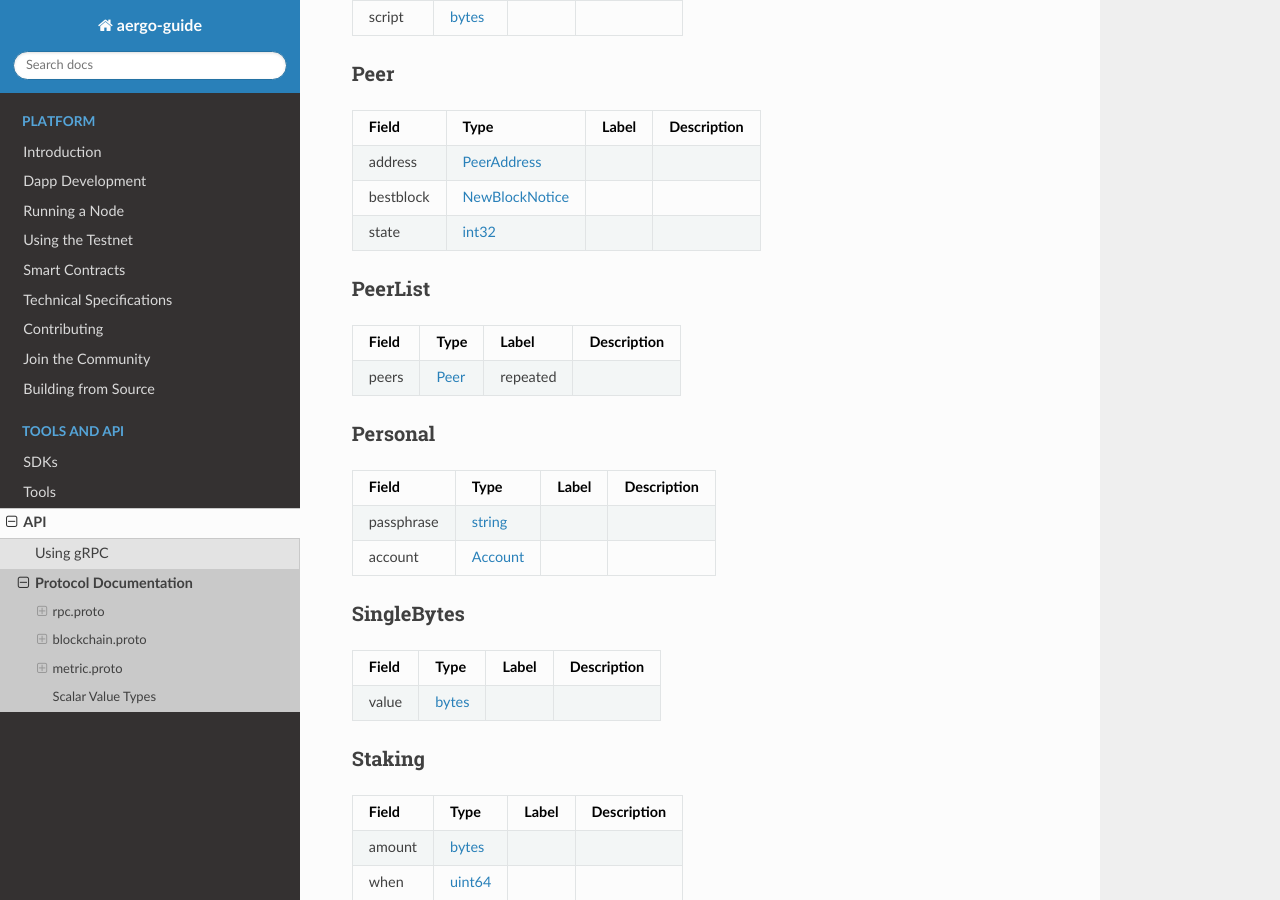
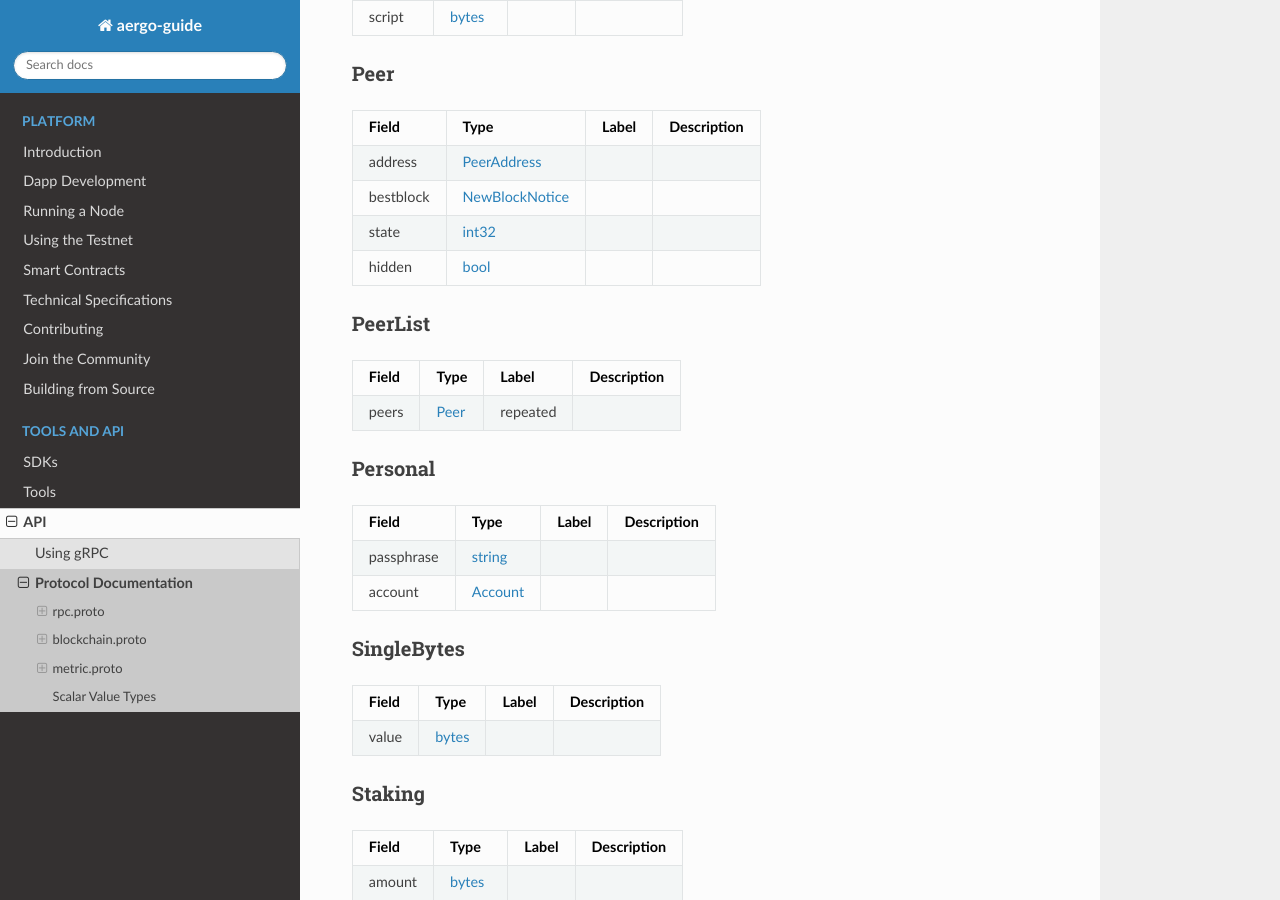
Before and after one commit to aergoio/guide, a Sphinx documentation site: the page built from source/api/rpc-autogenerated.md, in a window 1280 px wide and 900 px high, scrolled down 5667 px. Built offline with Sphinx 7.4.7 and the Read the Docs theme 2.0.0, drawn with Linux system fonts in a browser that asks for light colours.

Commit message:
Update protobuf docs for 0.10.0

```diff
--- a/source/api/rpc-autogenerated.md
+++ b/source/api/rpc-autogenerated.md
@@ -377,6 +377,7 @@ BlockchainStatus is current status of blockchain
 | address | [PeerAddress](#types.PeerAddress) |  |  |
 | bestblock | [NewBlockNotice](#types.NewBlockNotice) |  |  |
 | state | [int32](#int32) |  |  |
+| hidden | [bool](#bool) |  |  |
 
 
 
```
